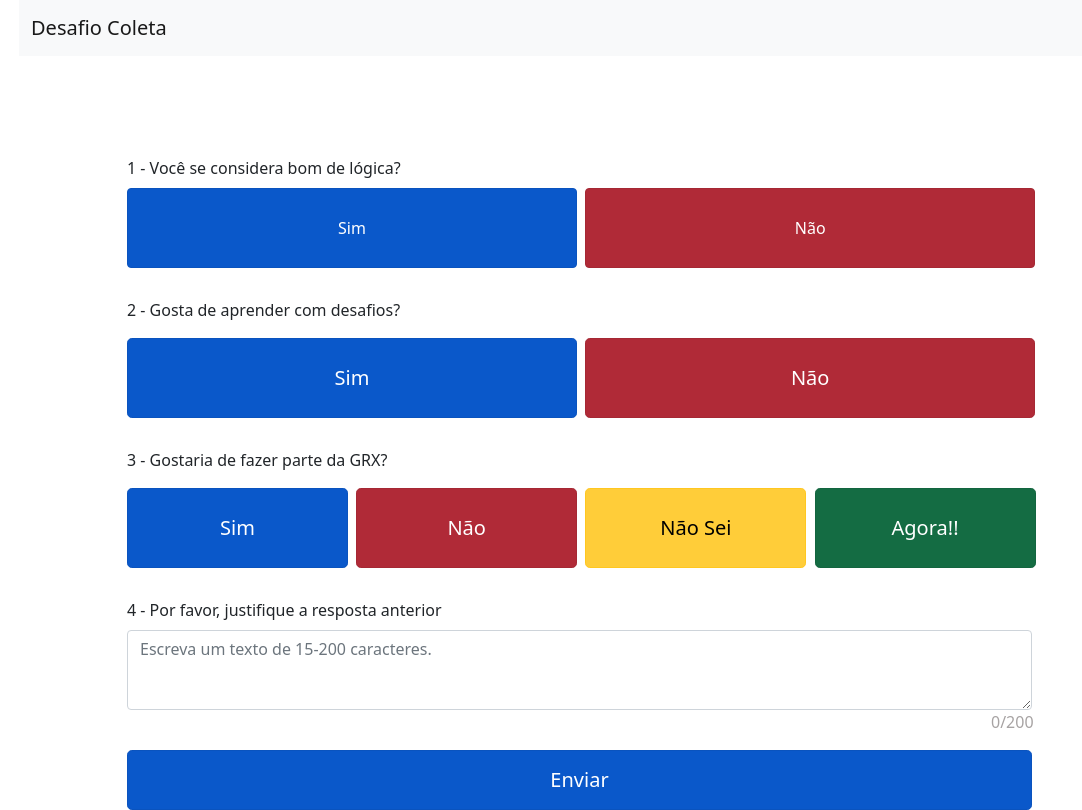
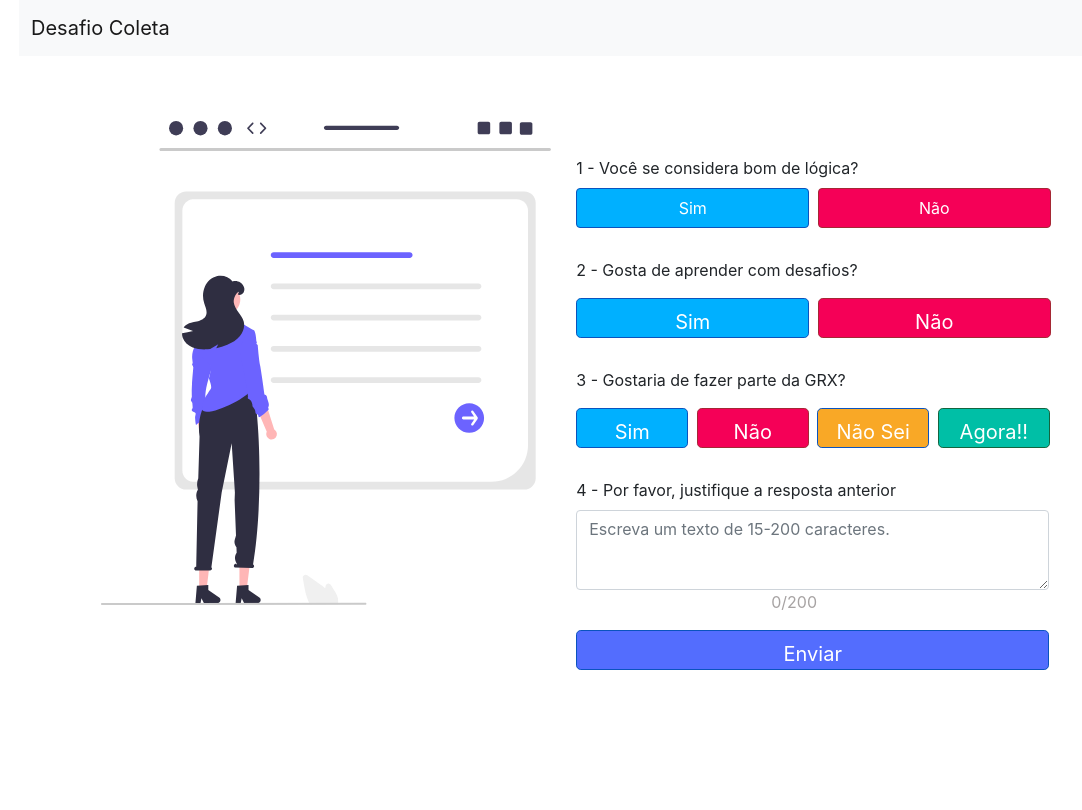
Before and after one commit to edermotasantos/desafio-coleta, a React app in the folder client/: page / in a window 1280 px wide. Shown: the whole page, without its empty margins (63-1145 px from the left). Built offline with nearby package versions, Linux system fonts and the light colour scheme.

Commit message:
style: altera proporção e inclui imagem

```diff
--- a/client/src/components/AddAnswers.css
+++ b/client/src/components/AddAnswers.css
@@ -1,6 +1,15 @@
+* {
+  font-family: inter, sans-serif;
+}
+
 .forms-container {
-  width: 950px;
-  margin: auto;
+  flex-wrap: nowrap;
+}
+
+.home-container {
+  display: flex;
+  align-items: center;
+  justify-content: center;
 }
 
 .counter {
@@ -23,3 +32,7 @@
 .other-questions {
   margin-top: 30px;
 }
+
+.banner {
+  width: 450px;
+}
--- a/client/src/components/AddAnswers.jsx
+++ b/client/src/components/AddAnswers.jsx
@@ -3,6 +3,7 @@ import CollectContext from "../context/CollectContext";
 import './AddAnswers.css';
 import Questions from "./Questions";
 import Answers from "./Answers";
+import imagem from '../img/undraw_knowledge_re_5v9l.svg';
 
 function AddAnswers() {
   const {
@@ -10,8 +11,11 @@ function AddAnswers() {
   } = useContext(CollectContext);
 
   return (
-    <div class="forms-container">
-      {home ? <Questions/> : <Answers />}
+    <div className="home-container">
+      <img className="banner" alt="banner" src={imagem} />
+      <div class="forms-container">
+        {home ? <Questions/> : <Answers />}
+      </div>
     </div>
   );
 }
--- a/client/src/components/Answers.jsx
+++ b/client/src/components/Answers.jsx
@@ -9,18 +9,15 @@ import Col from 'react-bootstrap/Col';
 function Answers() {
   const {
     amount,
-    home,
     setHome,
     setCount,
     setFewCharacters,
   } = useContext(CollectContext);
 
   const redirectToAnswers = () => {
-    console.log('o valor de home é', home);
     setHome((prevState) => {
       return !prevState;
     });
-    console.log('o valor de home é', home);
   }
 
   return (
--- a/client/src/components/Questions.jsx
+++ b/client/src/components/Questions.jsx
@@ -8,9 +8,7 @@ function Questions() {
   const {
     answers,
     setAnswers,
-    amount,
     setAmount,
-    home,
     setHome,
     count,
     setCount,
@@ -26,7 +24,6 @@ function Questions() {
         [name]: value,
       };
     });
-    console.log(answers);
   };
 
   const fetchAnswers = async (requestOptions) => {
@@ -63,11 +60,9 @@ function Questions() {
   }
 
   const redirectToAnswers = () => {
-    console.log('o valor de home é', home);
     setHome((prevState) => {
       return !prevState;
     });
-    console.log('o valor de home é', home);
   }
 
   const sendButton = async (e) => {
@@ -78,9 +73,6 @@ function Questions() {
     };
 
     const newAnswer = await fetchAnswers(requestOptions);
-
-    console.log('o que foi setado', amount);
-
 
     const { Pergunta1, Pergunta2, Pergunta3, Pergunta4 } = answers
 
@@ -101,6 +93,10 @@ function Questions() {
     redirectToAnswers();
   }
 
+  const twoButtonsStyle = {
+    height: 40, marginRight: 2, width: 233
+  }
+
   return (
       <Form>
         <div>
@@ -112,20 +108,19 @@ function Questions() {
           </Form.Label>
           <div>
             <Button
-            variant="primary"
-            style={{height: 80, marginLeft: 25, marginRight: 2, width: 450}}
-            type="button"
               data-testid="yes-button1"
               name="Pergunta1"
-            onClick={ (e) => newAnswer(e) }
+              type="button"
               value="Sim"
               active
+              style={{ ...twoButtonsStyle, background: "#00B0FF", marginLeft: 25 }}
+              onClick={ (e) => newAnswer(e) }
             >
               Sim
             </Button>{' '}
             <Button
               variant="danger"
-            style={{height: 80, marginLeft: 2, marginRight: 2, width: 450}}
+              style={{ ...twoButtonsStyle, background: "#F50057", marginLeft: 2 }}
               type="button"
               data-testid="no-button1"
               name="Pergunta1"
@@ -145,7 +140,7 @@ function Questions() {
             <div>
               <Button
                 variant="primary"
-              style={{height: 80, marginLeft: 25, marginRight: 2, width: 450}}
+                style={{ ...twoButtonsStyle, background: "#00B0FF", marginLeft: 25 }}
                 size="lg"
                 type="button"
                 data-testid="yes-button2"
@@ -158,7 +153,7 @@ function Questions() {
               </Button>{' '}
               <Button
                 variant="danger"
-              style={{height: 80, marginLeft: 2, marginRight: 2, width: 450}}
+                style={{ ...twoButtonsStyle, background: "#F50057", marginLeft: 2 }}
                 size="lg"
                 type="button"
                 data-testid="no-button2"
@@ -181,7 +176,7 @@ function Questions() {
             <div>
               <Button
                 variant="primary"
-              style={{height: 80, marginLeft: 25, marginRight: 2, width: 221}}
+                style={{ background: "#00B0FF", height: 40, marginLeft: 25, marginRight: 2, width: 112}}
                 size="lg"
                 type="button"
                 data-testid="yes-button3"
@@ -194,7 +189,7 @@ function Questions() {
               </Button>{' '}
               <Button
                 variant="danger"
-              style={{height: 80, marginLeft: 2, marginRight: 2, width: 221}}
+                style={{ background: "#F50057", height: 40, marginLeft: 2, marginRight: 2, width: 112 }}
                 size="lg"
                 type="button"
                 data-testid="no-button3"
@@ -206,8 +201,7 @@ function Questions() {
                 Não
               </Button>{' '}
               <Button
-              variant="warning"
-              style={{height: 80, marginLeft: 2, marginRight: 2, width: 221}}
+                style={{ background: "#F9A826", height: 40, marginLeft: 2, marginRight: 2, width: 112 }}
                 size="lg"
                 type="button"
                 data-testid="idontkonw-button3"
@@ -220,7 +214,7 @@ function Questions() {
               </Button>{' '}
               <Button
                 variant="success"
-              style={{height: 80, marginLeft: 2, marginRight: 2, width: 221}}
+                style={{background: "#00BFA6", height: 40, marginLeft: 2, marginRight: 2, width: 112}}
                 size="lg"
                 type="button"
                 data-testid="rightnow-button3"
@@ -245,7 +239,7 @@ function Questions() {
                 4 - Por favor, justifique a resposta anterior
               </Form.Label>
               <Form.Control
-              style={{height: 80, marginLeft: 25, marginRight: 2, width: 905}}
+                style={{height: 80, marginLeft: 25, marginRight: 2, width: 473}}
                 as="textarea"
                 rows={3}
                 data-ls-module="charCounter"
@@ -259,7 +253,7 @@ function Questions() {
                 placeholder="Escreva um texto de 15-200 caracteres."
               />{' '}
             <>
-            <p className="counter" style={{marginLeft: 889}}>{`${count}/200`}</p>
+              <p className="counter" style={{marginLeft: 220}}>{`${count}/200`}</p>
               { fewCharacters }
             </>
           </Form.Group>
@@ -267,7 +261,7 @@ function Questions() {
         <div className="d-grid gap-2">
           <Button
             variant="primary"
-          style={{height: 60, marginLeft: 25, marginRight: 2, width: 905}}
+            style={{height: 40, marginLeft: 25, marginRight: 2, width: 473, background: "#536dfe"}}
             size="lg"
             type="button"
             data-testid="send-button"
```
Also changed, not shown: 1 other file (tests, documents, lock files or other folders). Lines whose indentation alone changed are shown as unchanged.
